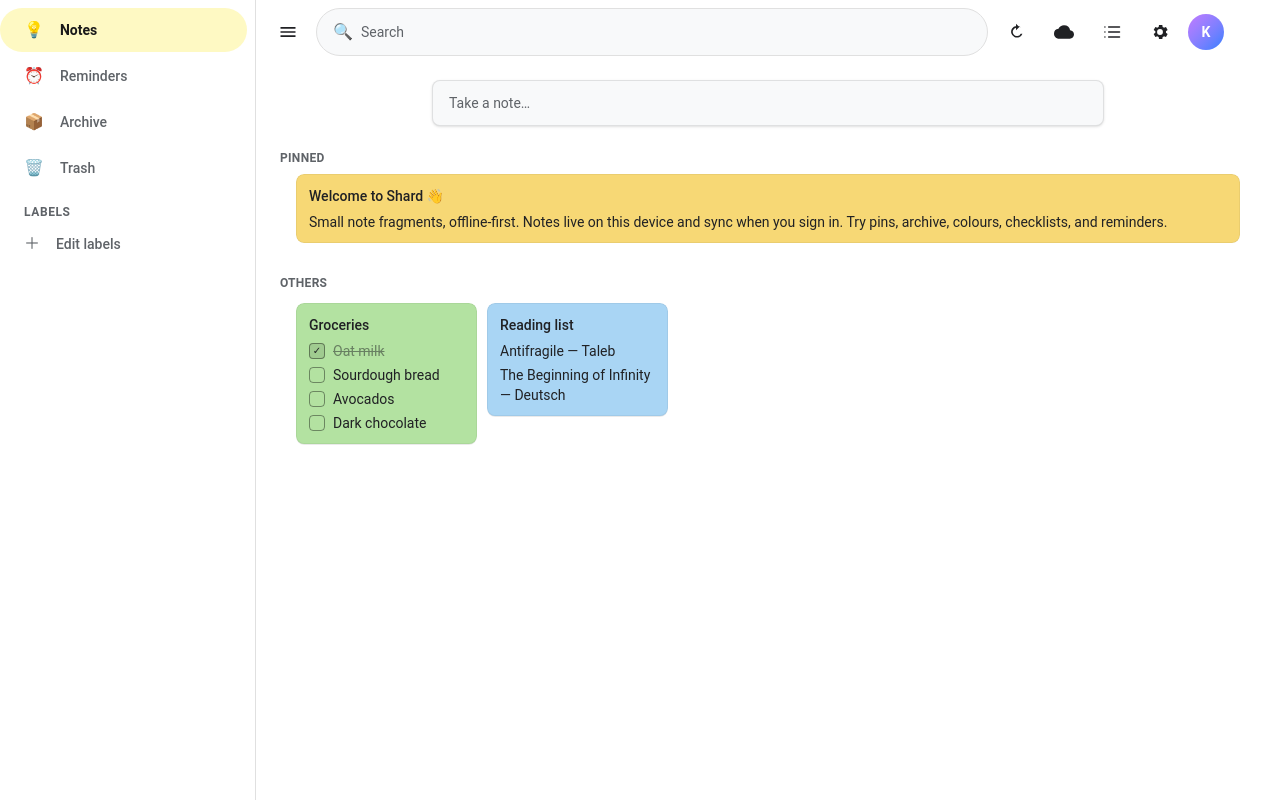
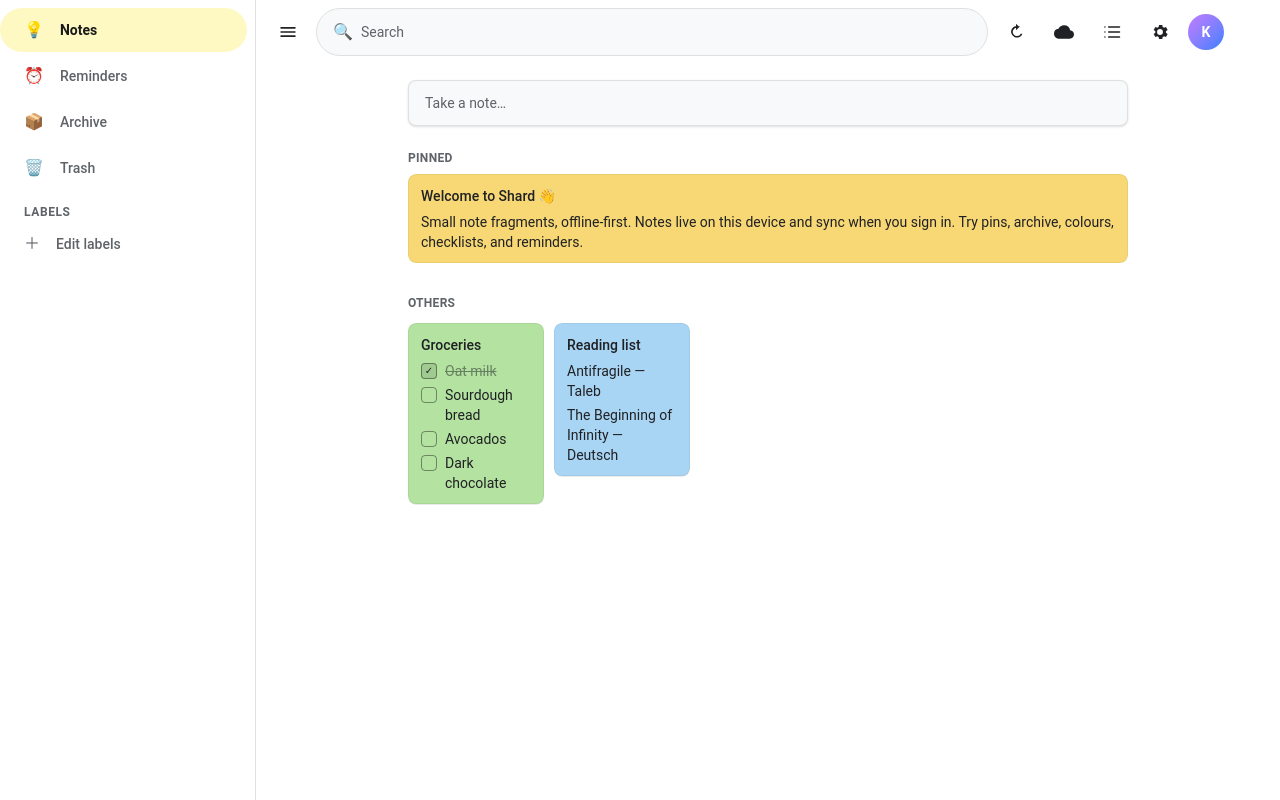
Before and after one commit to volturine/shard-notes, a SvelteKit app: page / in a window 1280 px wide. Built offline with nearby package versions, Linux system fonts and the light colour scheme.

Commit message:
Align notes column width; seamless label edit grid

```diff
--- a/src/app.css
+++ b/src/app.css
@@ -117,10 +117,9 @@ body {
 	display: flex;
 	flex-direction: column;
 	gap: 10px;
-	max-width: 720px;
-	margin: 0 auto;
-	padding: 0 16px;
 	width: 100%;
+	margin: 0;
+	padding: 0;
 	box-sizing: border-box;
 }
 
@@ -128,11 +127,20 @@ body {
 	width: 100%;
 }
 
+/* Shared column width: composer, grid, and list align. */
+.notes-content {
+	width: 100%;
+	max-width: 720px;
+	margin-inline: auto;
+	padding-inline: 0;
+	box-sizing: border-box;
+}
+
 .masonry-balanced {
 	display: flex;
 	align-items: flex-start;
 	gap: 10px;
-	padding: 0 12px;
+	padding: 0;
 	width: 100%;
 	box-sizing: border-box;
 }
@@ -147,8 +155,51 @@ body {
 
 @media (min-width: 768px) {
 	.masonry-balanced {
-		padding: 0 24px;
+		padding: 0;
 	}
+}
+
+/* Sidebar: label edit rows match nav horizontal rhythm */
+.labels-edit-row {
+	display: grid;
+	grid-template-columns: 1.25rem minmax(0, 1fr) 2rem;
+	gap: 0.5rem;
+	align-items: center;
+	padding: 0.375rem 1.5rem;
+	width: 100%;
+	box-sizing: border-box;
+}
+.labels-edit-row--new {
+	grid-template-columns: 1.25rem minmax(0, 1fr);
+}
+.labels-edit-input {
+	width: 100%;
+	min-width: 0;
+	border-radius: 0.375rem;
+	border: 1px solid var(--gkc-border);
+	background: var(--gkc-bg);
+	padding: 0.375rem 0.5rem;
+	font-size: 0.875rem;
+	color: var(--gkc-text);
+}
+.labels-edit-input:focus {
+	outline: none;
+	box-shadow: 0 0 0 2px rgba(59, 130, 246, 0.35);
+}
+.labels-edit-delete {
+	display: inline-flex;
+	align-items: center;
+	justify-content: center;
+	width: 2rem;
+	height: 2rem;
+	flex-shrink: 0;
+	color: var(--gkc-text-muted);
+}
+.labels-edit-delete:hover {
+	color: #dc2626;
+}
+.dark .labels-edit-delete:hover {
+	color: #f87171;
 }
 
 /* Hide scrollbar on the sidebar for a cleaner look. */
--- a/src/lib/components/NoteComposer.svelte
+++ b/src/lib/components/NoteComposer.svelte
@@ -4,7 +4,6 @@
 	const { startNewNote } = useEditorActions();
 </script>
 
-<section class="mx-auto w-full max-w-2xl">
 <button
 	type="button"
 	onclick={() => startNewNote()}
@@ -12,4 +11,3 @@
 >
 	Take a note…
 </button>
-</section>
--- a/src/lib/components/Sidebar.svelte
+++ b/src/lib/components/Sidebar.svelte
@@ -124,20 +124,20 @@
 	</div>
 
 	{#if labelsEditMode}
-		<div class="flex flex-col gap-1 px-3 py-1" role="group" aria-label="Edit labels" data-labels-edit>
+		<div class="flex flex-col gap-0.5 py-1" role="group" aria-label="Edit labels" data-labels-edit>
 			{#each notesStore.labels as label (label.id)}
-				<div class="flex items-center gap-2 rounded-full py-1 pl-3 pr-1">
-					<span class="text-base shrink-0" aria-hidden="true">🏷️</span>
+				<div class="labels-edit-row">
+					<span class="text-base leading-none" aria-hidden="true">🏷️</span>
 					<input
 						type="text"
+						class="labels-edit-input"
 						value={draftNames[label.id] ?? label.name}
 						oninput={(e) => updateDraftName(label.id, (e.currentTarget as HTMLInputElement).value)}
-						class="min-w-0 flex-1 rounded border border-[var(--gkc-border)] bg-[var(--gkc-bg)] px-2 py-1.5 text-sm text-[var(--gkc-text)] focus:outline-none focus:ring-2 focus:ring-blue-500/40"
 						aria-label="Rename {label.name}"
 					/>
 					<button
 						type="button"
-						class="icon-btn h-9 w-9 shrink-0 text-[var(--gkc-text-muted)] hover:text-red-600 dark:hover:text-red-400"
+						class="labels-edit-delete icon-btn-plain"
 						title="Delete label"
 						aria-label="Delete label {label.name}"
 						onclick={() => removeLabel(label.id)}
@@ -149,25 +149,25 @@
 				</div>
 			{/each}
 
-			<div class="flex items-center gap-2 rounded-full py-1 pl-3 pr-1">
-				<span class="text-base shrink-0" aria-hidden="true">＋</span>
+			<div class="labels-edit-row labels-edit-row--new">
+				<span class="text-base leading-none" aria-hidden="true">＋</span>
 				<input
 					bind:this={newLabelInput}
 					type="text"
+					class="labels-edit-input"
 					bind:value={newLabelName}
 					placeholder="Create new label…"
 					onkeydown={onNewLabelKey}
-					class="min-w-0 flex-1 rounded border border-[var(--gkc-border)] bg-[var(--gkc-bg)] px-2 py-1.5 text-sm text-[var(--gkc-text)] focus:outline-none focus:ring-2 focus:ring-blue-500/40"
 				/>
-				<button
-					type="button"
-					class="shrink-0 rounded-full bg-blue-600 px-3 py-1.5 text-xs font-semibold text-white hover:bg-blue-700 disabled:opacity-40"
-					disabled={!newLabelName.trim()}
-					onclick={addLabel}
-				>
-					Add
-				</button>
 			</div>
+			<button
+				type="button"
+				class="mx-6 mt-1 rounded-full py-2 text-center text-sm font-medium text-blue-600 disabled:opacity-40 dark:text-blue-400"
+				disabled={!newLabelName.trim()}
+				onclick={addLabel}
+			>
+				Add label
+			</button>
 		</div>
 	{:else}
 		{#each notesStore.labels as label (label.id)}
--- a/src/routes/+page.svelte
+++ b/src/routes/+page.svelte
@@ -17,22 +17,25 @@
 	const filteredOthers = $derived(search ? notesStore.search(uiStore.search, others) : others);
 </script>
 
-<div class="w-full pt-4 pb-8 sm:mx-auto sm:max-w-[1680px]">
-	<div class="mb-6 flex justify-center">
+<div class="pt-4 pb-8">
+	<div class="notes-content mb-6">
 		<NoteComposer />
 	</div>
 
 	{#if filteredPinned.length > 0}
-		<h2 class="mb-2 ml-2 text-xs font-semibold uppercase tracking-wide text-[var(--gkc-text-muted)]">
+		<div class="notes-content">
+			<h2 class="mb-2 text-xs font-semibold uppercase tracking-wide text-[var(--gkc-text-muted)]">
 				Pinned
 			</h2>
+		</div>
 	{/if}
 
 	{#if filteredPinned.length > 0}
+		<div class="notes-content mb-8">
 			{#if uiStore.layout === 'grid'}
-			<MasonryGrid notes={filteredPinned} onOpen={openEditor} class="mb-8" />
+				<MasonryGrid notes={filteredPinned} onOpen={openEditor} />
 			{:else}
-			<div class="masonry masonry-list mb-8">
+				<div class="masonry masonry-list">
 					{#each filteredPinned as note (note.id)}
 						<div>
 							<NoteCard {note} onOpen={openEditor} />
@@ -40,22 +43,26 @@
 					{/each}
 				</div>
 			{/if}
+		</div>
 	{/if}
 
 	{#if filteredOthers.length > 0 || filteredPinned.length === 0}
 		{#if filteredPinned.length > 0}
-			<h2 class="mb-3 mt-6 ml-2 text-xs font-semibold uppercase tracking-wide text-[var(--gkc-text-muted)]">
+			<div class="notes-content">
+				<h2 class="mb-3 mt-6 text-xs font-semibold uppercase tracking-wide text-[var(--gkc-text-muted)]">
 					Others
 				</h2>
+			</div>
 		{/if}
 	{/if}
 
 	{#if filteredOthers.length === 0 && filteredPinned.length === 0}
-		<div class="mt-16 flex flex-col items-center justify-center text-[var(--gkc-text-muted)]">
+		<div class="notes-content mt-16 flex flex-col items-center justify-center text-[var(--gkc-text-muted)]">
 			<div class="mb-2 text-5xl">🗒️</div>
 			<div class="text-sm">No notes here yet.</div>
 		</div>
 	{:else if filteredOthers.length > 0}
+		<div class="notes-content">
 			{#if uiStore.layout === 'grid'}
 				<MasonryGrid notes={filteredOthers} onOpen={openEditor} />
 			{:else}
@@ -67,5 +74,6 @@
 					{/each}
 				</div>
 			{/if}
+		</div>
 	{/if}
 </div>
```
Lines whose indentation alone changed are shown as unchanged.
